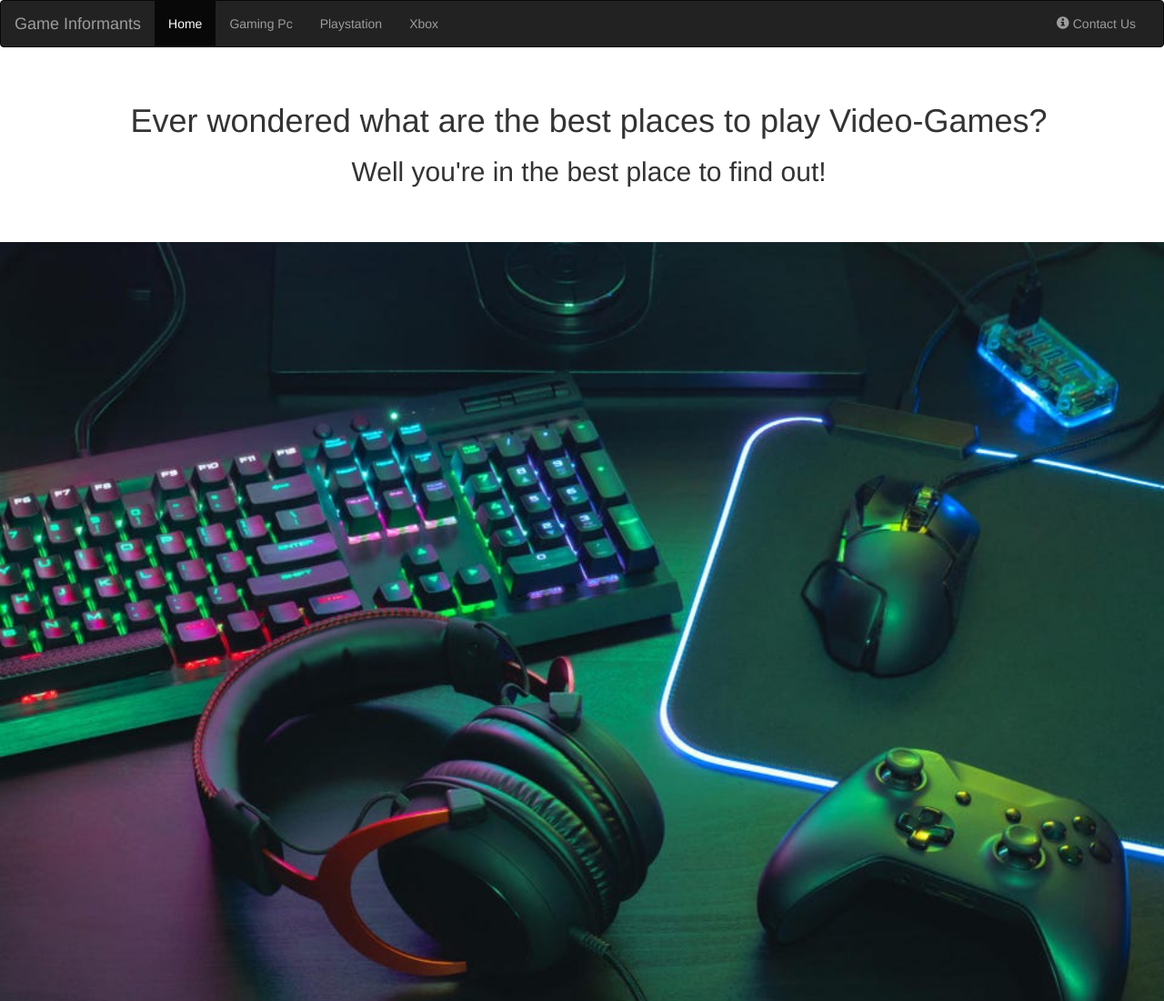
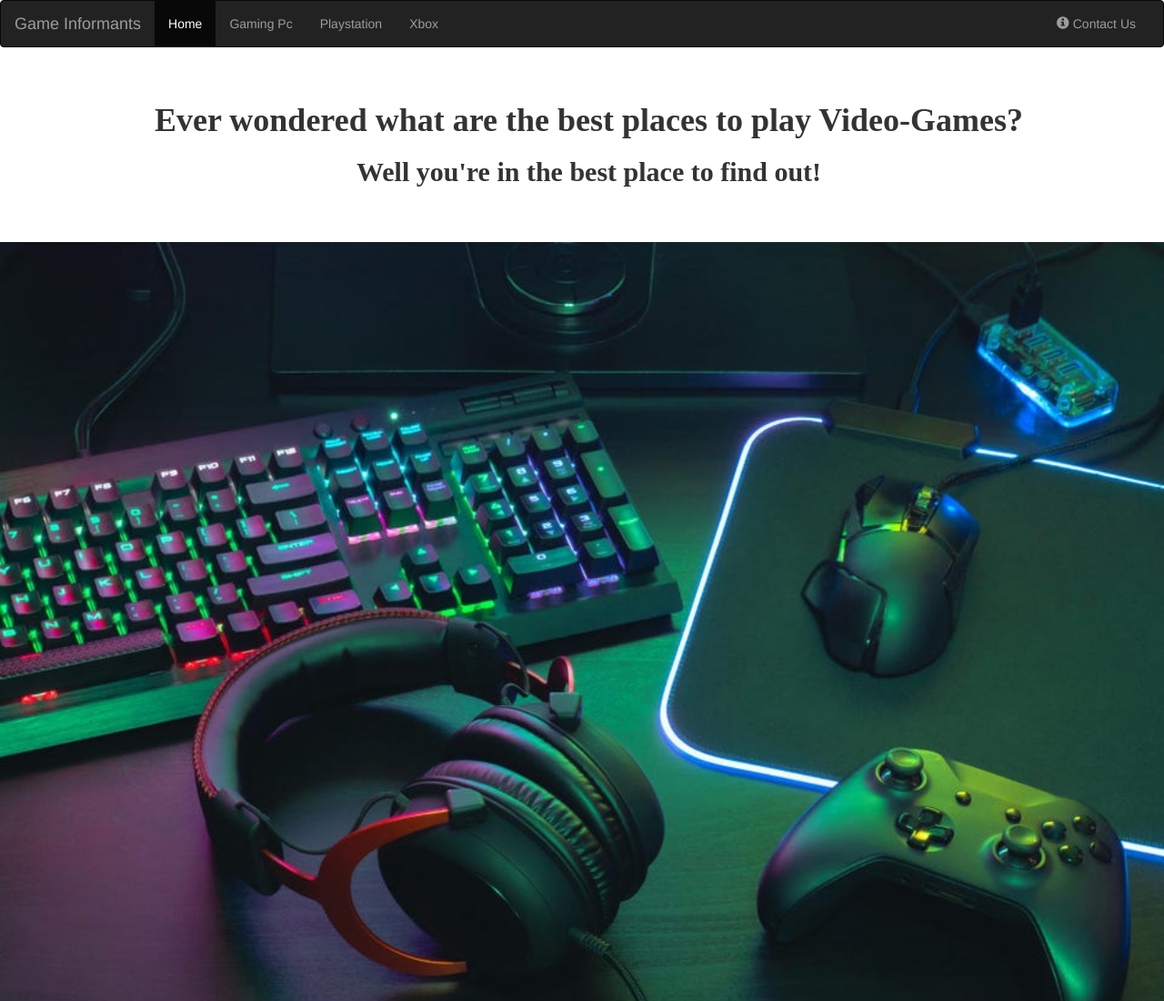
Before and after one commit to HakifKadriu/HakifKadriu.github.io, a plain HTML site: page index.html in a window 1280 px wide. Shown: the top 1100 px of the page at 91% size. Drawn offline with nearby package versions, Linux system fonts and the light colour scheme.

Commit message:
A Project for April

```diff
--- a/index.css
+++ b/index.css
@@ -9,7 +9,7 @@
     text-align: center;
     font-weight: 550;
     margin-left: 15px;
-
+    font-family: 'Times New Roman', Times, serif;
 }
 #wiki{
     margin-left: 2%;
```
